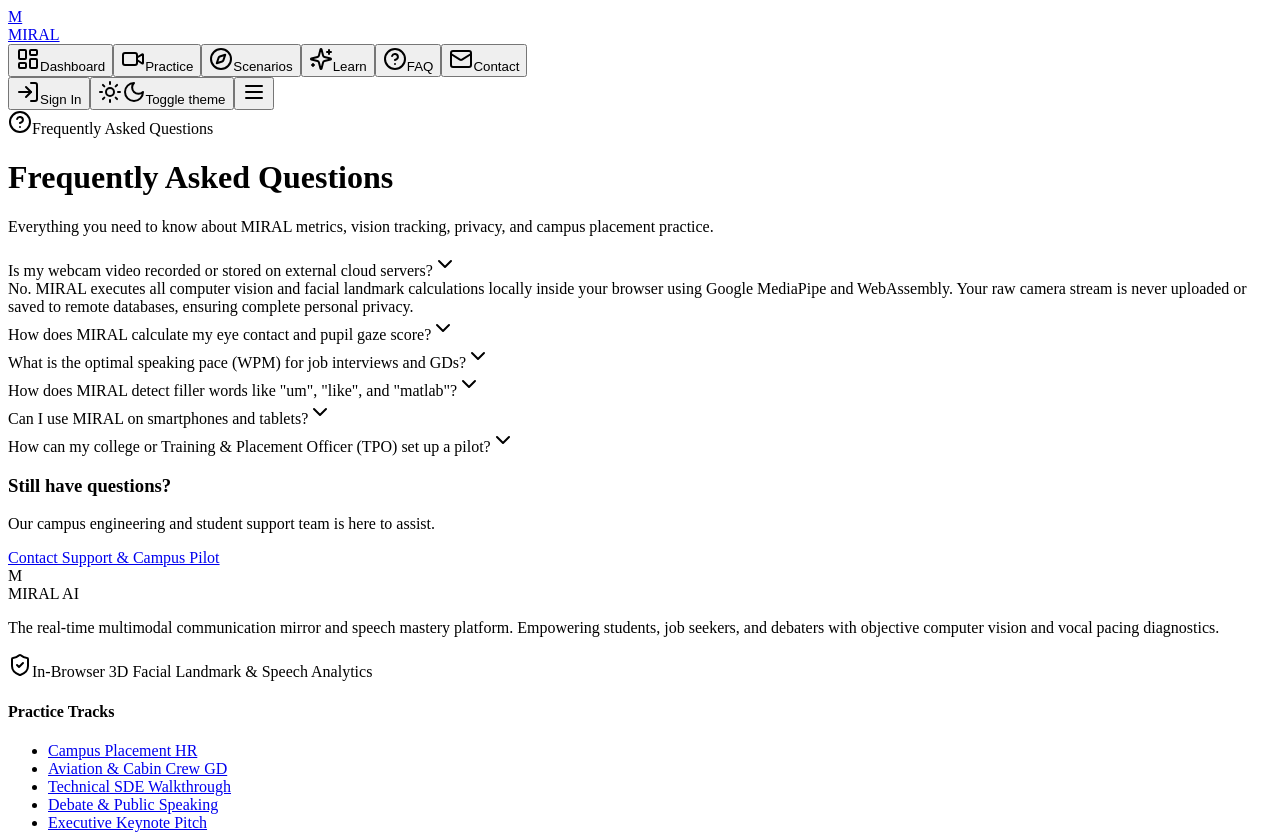
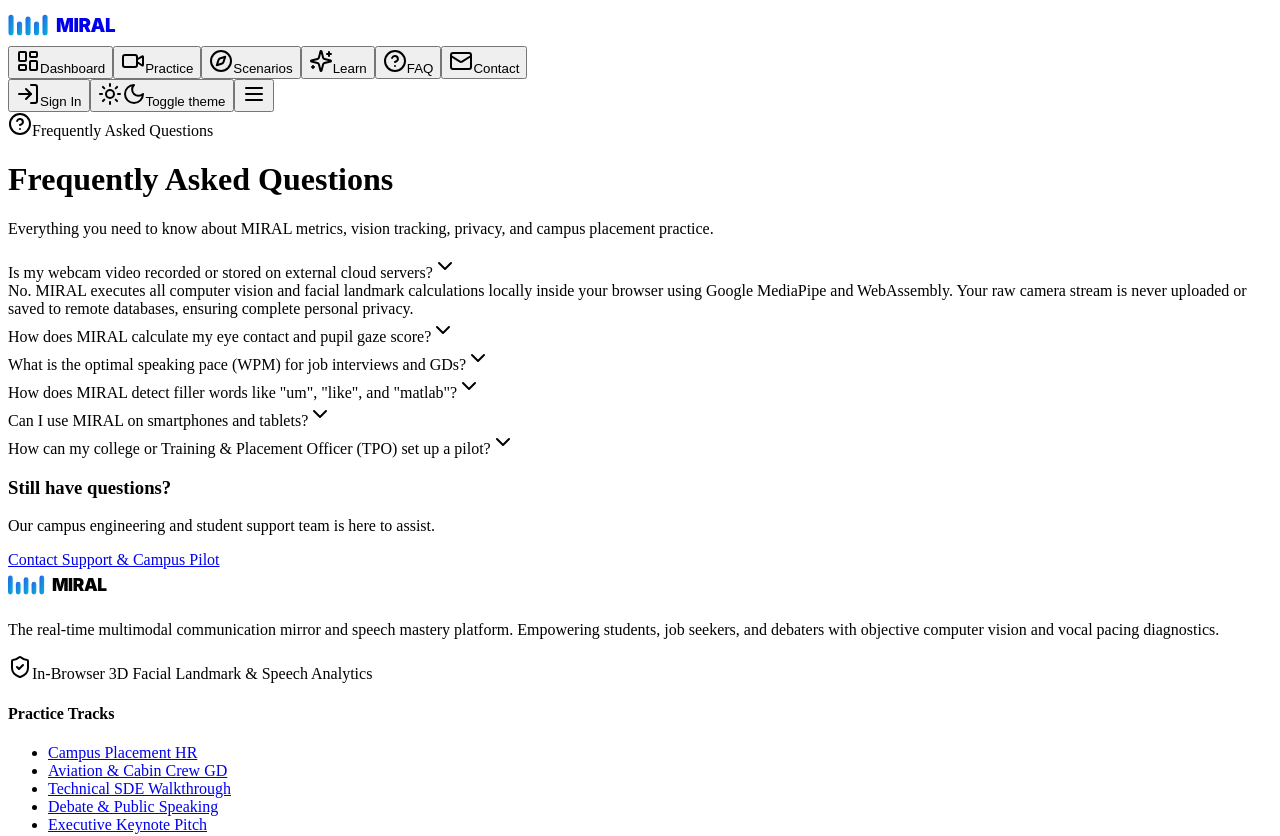
Before and after one commit to Niharika0613/miral, a React (Vite) app in the folder client/: page /faq in a window 1280 px wide. Shown: the top 836 px of the page. Built offline with nearby package versions, Linux system fonts and the light colour scheme.

Commit message:
feat: replace M-box logo with soundwave SVG across navbar, footer, and login

```diff
--- a/client/src/components/footer.tsx
+++ b/client/src/components/footer.tsx
@@ -12,11 +12,21 @@
 
           {/* Brand & Mission */}
           <div className="col-span-2 space-y-3">
-            <div className="flex items-center gap-2.5">
-              <div className="h-7 w-7 rounded-lg bg-primary/10 border border-primary/20 flex items-center justify-center text-primary font-mono text-sm font-bold">
-                M
-              </div>
-              <span className="text-base font-bold tracking-tight text-foreground">MIRAL AI</span>
+            <div className="flex items-center">
+              <svg xmlns="http://www.w3.org/2000/svg" viewBox="0 0 140 40" width="110" height="32">
+                <defs>
+                  <linearGradient id="waveGradFooter" x1="0%" y1="0%" x2="100%" y2="100%">
+                    <stop offset="0%" stopColor="#2563eb" />
+                    <stop offset="100%" stopColor="#06b6d4" />
+                  </linearGradient>
+                </defs>
+                <rect x="0" y="8" width="6" height="24" rx="3" fill="url(#waveGradFooter)" />
+                <rect x="10" y="16" width="6" height="16" rx="3" fill="url(#waveGradFooter)" />
+                <rect x="20" y="10" width="6" height="22" rx="3" fill="url(#waveGradFooter)" />
+                <rect x="30" y="16" width="6" height="16" rx="3" fill="url(#waveGradFooter)" />
+                <rect x="40" y="8" width="6" height="24" rx="3" fill="url(#waveGradFooter)" />
+                <text x="56" y="28" fontFamily="-apple-system, BlinkMacSystemFont, 'Segoe UI', Roboto, sans-serif" fontSize="22" fontWeight="900" fill="currentColor" letterSpacing="-0.5">MIRAL</text>
+              </svg>
             </div>
             <p className="text-xs text-muted-foreground leading-relaxed max-w-sm">
               The real-time multimodal communication mirror and speech mastery platform. Empowering students, job seekers, and debaters with objective computer vision and vocal pacing diagnostics.
--- a/client/src/components/navigation.tsx
+++ b/client/src/components/navigation.tsx
@@ -35,11 +35,21 @@
 
         {/* Brand & Nav */}
         <div className="flex items-center gap-6">
-          <Link href="/dashboard" className="flex items-center gap-2.5 font-bold text-base tracking-tight text-foreground">
-            <div className="h-7 w-7 rounded-lg bg-primary/10 border border-primary/20 flex items-center justify-center text-primary font-mono text-sm font-bold">
-              M
-            </div>
-            <span>MIRAL</span>
+          <Link href="/dashboard" className="flex items-center">
+            <svg xmlns="http://www.w3.org/2000/svg" viewBox="0 0 140 40" width="120" height="34">
+              <defs>
+                <linearGradient id="waveGrad" x1="0%" y1="0%" x2="100%" y2="100%">
+                  <stop offset="0%" stopColor="#2563eb" />
+                  <stop offset="100%" stopColor="#06b6d4" />
+                </linearGradient>
+              </defs>
+              <rect x="0" y="8" width="6" height="24" rx="3" fill="url(#waveGrad)" />
+              <rect x="10" y="16" width="6" height="16" rx="3" fill="url(#waveGrad)" />
+              <rect x="20" y="10" width="6" height="22" rx="3" fill="url(#waveGrad)" />
+              <rect x="30" y="16" width="6" height="16" rx="3" fill="url(#waveGrad)" />
+              <rect x="40" y="8" width="6" height="24" rx="3" fill="url(#waveGrad)" />
+              <text x="56" y="28" fontFamily="-apple-system, BlinkMacSystemFont, 'Segoe UI', Roboto, sans-serif" fontSize="22" fontWeight="900" fill="currentColor" letterSpacing="-0.5">MIRAL</text>
+            </svg>
           </Link>
 
           <nav className="hidden lg:flex items-center gap-1">
--- a/client/src/pages/login.tsx
+++ b/client/src/pages/login.tsx
@@ -123,10 +123,20 @@
       <Card className="w-full max-w-md border border-border/80 shadow-lg bg-card">
         <CardHeader className="text-center pb-4 border-b border-border/40 bg-muted/20">
           <div className="flex flex-col items-center mb-3">
-            <div className="h-10 w-10 rounded-xl bg-primary/10 border border-primary/20 flex items-center justify-center text-primary font-mono text-lg font-bold mb-2">
-              M
-            </div>
-            <span className="text-xs font-bold uppercase tracking-widest text-primary">MIRAL AI</span>
+            <svg xmlns="http://www.w3.org/2000/svg" viewBox="0 0 140 40" width="110" height="32">
+              <defs>
+                <linearGradient id="waveGradLogin" x1="0%" y1="0%" x2="100%" y2="100%">
+                  <stop offset="0%" stopColor="#2563eb" />
+                  <stop offset="100%" stopColor="#06b6d4" />
+                </linearGradient>
+              </defs>
+              <rect x="0" y="8" width="6" height="24" rx="3" fill="url(#waveGradLogin)" />
+              <rect x="10" y="16" width="6" height="16" rx="3" fill="url(#waveGradLogin)" />
+              <rect x="20" y="10" width="6" height="22" rx="3" fill="url(#waveGradLogin)" />
+              <rect x="30" y="16" width="6" height="16" rx="3" fill="url(#waveGradLogin)" />
+              <rect x="40" y="8" width="6" height="24" rx="3" fill="url(#waveGradLogin)" />
+              <text x="56" y="28" fontFamily="-apple-system, BlinkMacSystemFont, 'Segoe UI', Roboto, sans-serif" fontSize="22" fontWeight="900" fill="currentColor" letterSpacing="-0.5">MIRAL</text>
+            </svg>
           </div>
           <CardTitle className="text-xl font-bold tracking-tight text-foreground">
             {mode === 'login' && 'Sign In to Your Workspace'}
```
